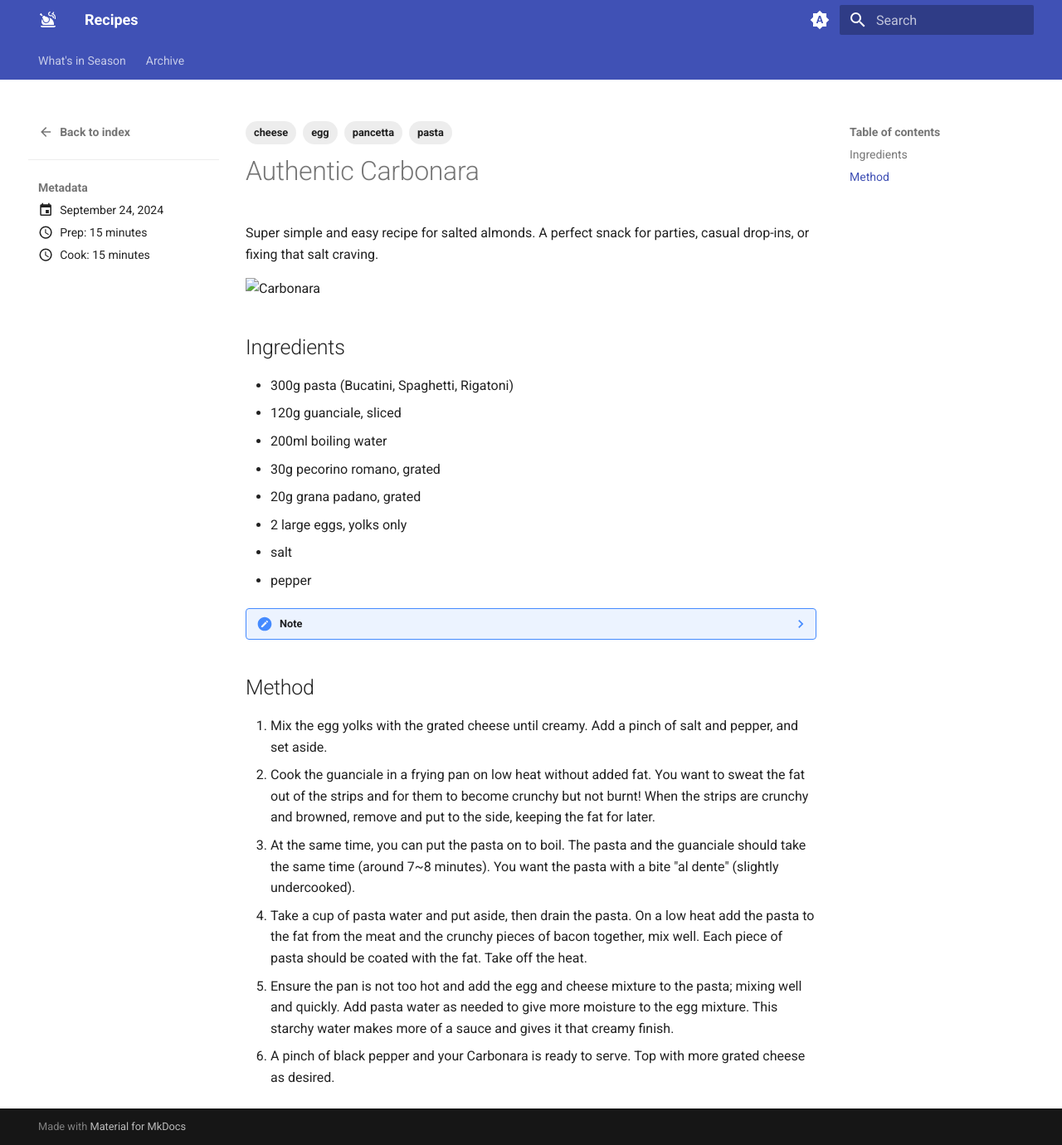
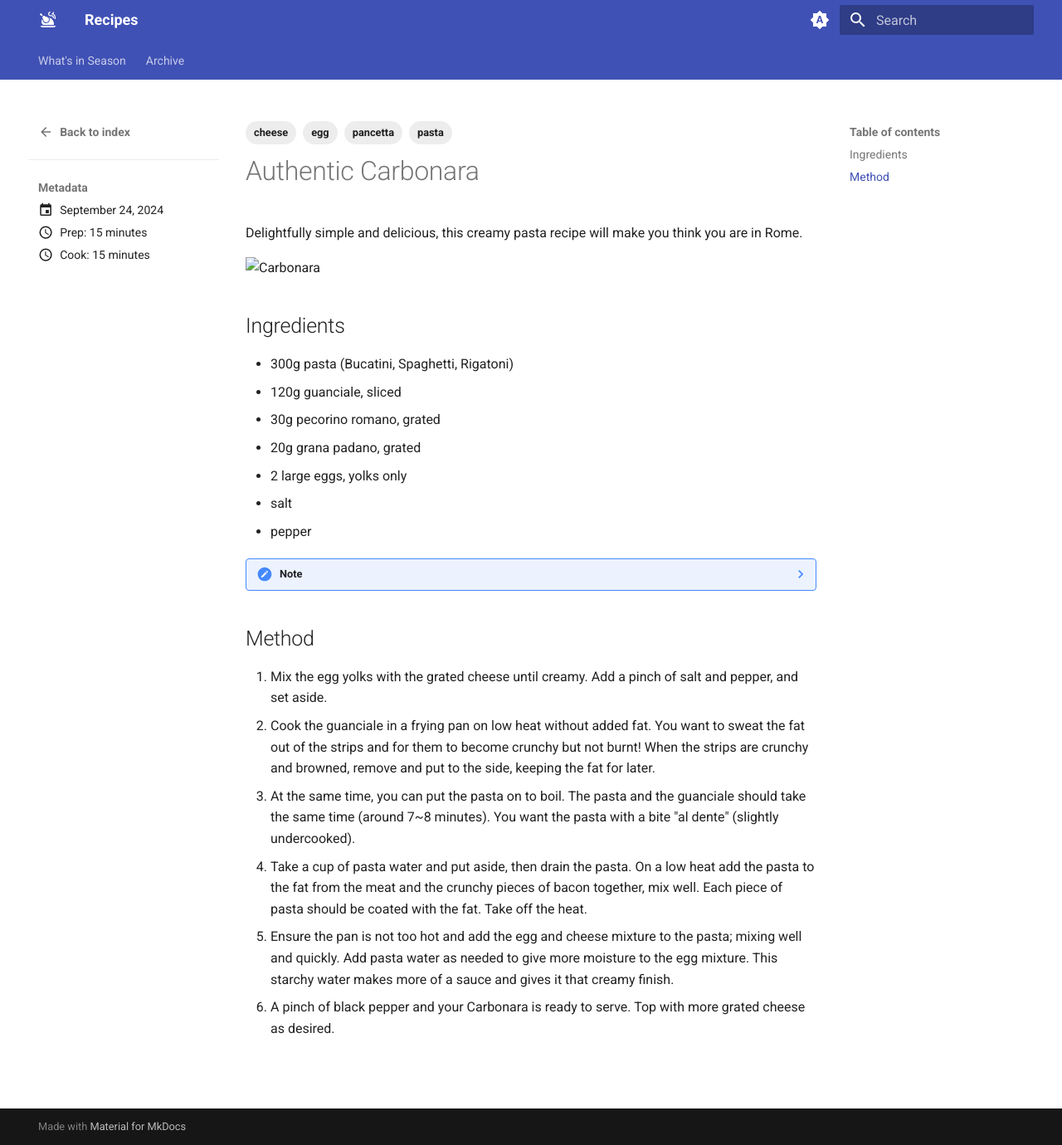
Before and after one commit to RhysDeimel/roasts_and_recipies, an MkDocs documentation site: the page built from docs/recipes/authentic_carbonara.md, in a window 1280 px wide and 1380 px high. Shown: the whole window at 83% size. Built offline with MkDocs 1.6.1 and Material for MkDocs 9.7.7, drawn with Linux system fonts in a browser that asks for light colours.

Commit message:
Fix Carbonara (#8)

```diff
--- a/docs/recipes/authentic_carbonara.md
+++ b/docs/recipes/authentic_carbonara.md
@@ -12,15 +12,13 @@ time:
 ---
 
 # Authentic Carbonara
-Super simple and easy recipe for salted almonds. A perfect snack for parties, casual drop-ins,
-or fixing that salt craving.
+Delightfully simple and delicious, this creamy pasta recipe will make you think you are in Rome.
 <!-- more -->
 ![Carbonara](images/carbonara.jpg)
 
 ## Ingredients
 - 300g pasta (Bucatini, Spaghetti, Rigatoni)
 - 120g guanciale, sliced
-- 200ml boiling water
 - 30g pecorino romano, grated
 - 20g grana padano, grated
 - 2 large eggs, yolks only
```
